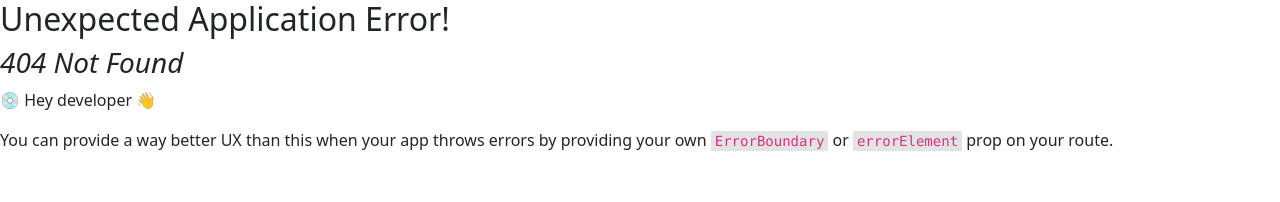
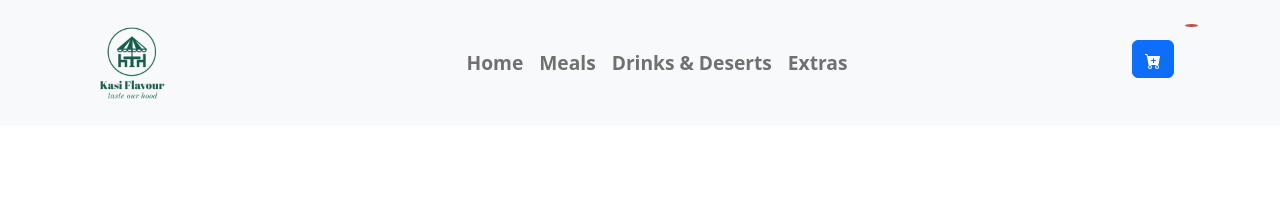
Before and after one commit to MacxoleLouzar/ecommerce-react, a React (Vite) app in the folder frontend/: page /meal/1 in a window 1280 px wide. Before the commit this address had no page. Shown: the top 202 px of the page. Built offline with nearby package versions, Linux system fonts and the light colour scheme.

Commit message:
adding id

```diff
--- a/frontend/src/Components/DrinkProd.jsx
+++ b/frontend/src/Components/DrinkProd.jsx
@@ -11,7 +11,7 @@ const DrinkProd = ({product}) => {
   return (
     <>
      <div className="col-md-3 my-2">
-     <Card className="product_card" onClick={()=>navigate(`/${product.id}`)}>
+     <Card className="product_card" onClick={()=>navigate(`/drinks/${product.id}`)}>
         <Card.Img className="product-img" variant="top" src={product.image} />
         <Card.Body>
           <Card.Title>{product.name}</Card.Title>
--- a/frontend/src/Components/MealProd.jsx
+++ b/frontend/src/Components/MealProd.jsx
@@ -9,7 +9,7 @@ const MealProd = ({product}) => {
   return (
     <>
      <div className="col-md-3 my-2">
-      <Card className="product_card" onClick={()=>navigate(`/${product.id}`)}>
+      <Card className="product_card" onClick={()=>navigate(`/meal/${product.id}`)}>
         <Card.Img className="product-img" variant="top" src={product.image} />
         <Card.Body>
           <Card.Title>{product.name}</Card.Title>
--- a/frontend/src/Pages/ProductPage.jsx
+++ b/frontend/src/Pages/ProductPage.jsx
@@ -7,10 +7,10 @@ const ProductPage = () => {
 
     const {id} = useParams()
     const [product, setProduct] = useState(null)
-    const [products, setProducts] = useState(data.pizza)
-    const [drink, setDrink] = useState(data.drinks)
-    const [salad, setsalad] = useState(data.salads)
-    const [sauces, setSauces] = useState(data.sauces)
+    const [products, setProducts] = useState(data.pizza[0].id)
+    const [drink, setDrink] = useState(data.drinks[0].id)
+    const [salad, setsalad] = useState(data.salads[0].id)
+    const [sauces, setSauces] = useState(data.sauces[0].id)
     const [sides, setsides] = useState(data.sides)
     const [dessert, setdessert] = useState(data.dessert)
 
@@ -49,7 +49,7 @@ const ProductPage = () => {
             return data.dessert.find((x)=>x.id === id)
         })
     },[id])
-    console.log(setProducts)
+
 
   return (
     <>
--- a/frontend/src/main.jsx
+++ b/frontend/src/main.jsx
@@ -33,7 +33,11 @@ const router = createBrowserRouter([
         element: <Extras />,
       },
       {
-        path:"/:id",
+        path:"/meal/:id",
+        element: <ProductPage/>,
+      },
+      {
+        path:"/drinks/:id",
         element: <ProductPage/>,
       },
     ],
```
Also changed, not shown: frontend/src/Data/data.js (line endings or trailing spaces).
